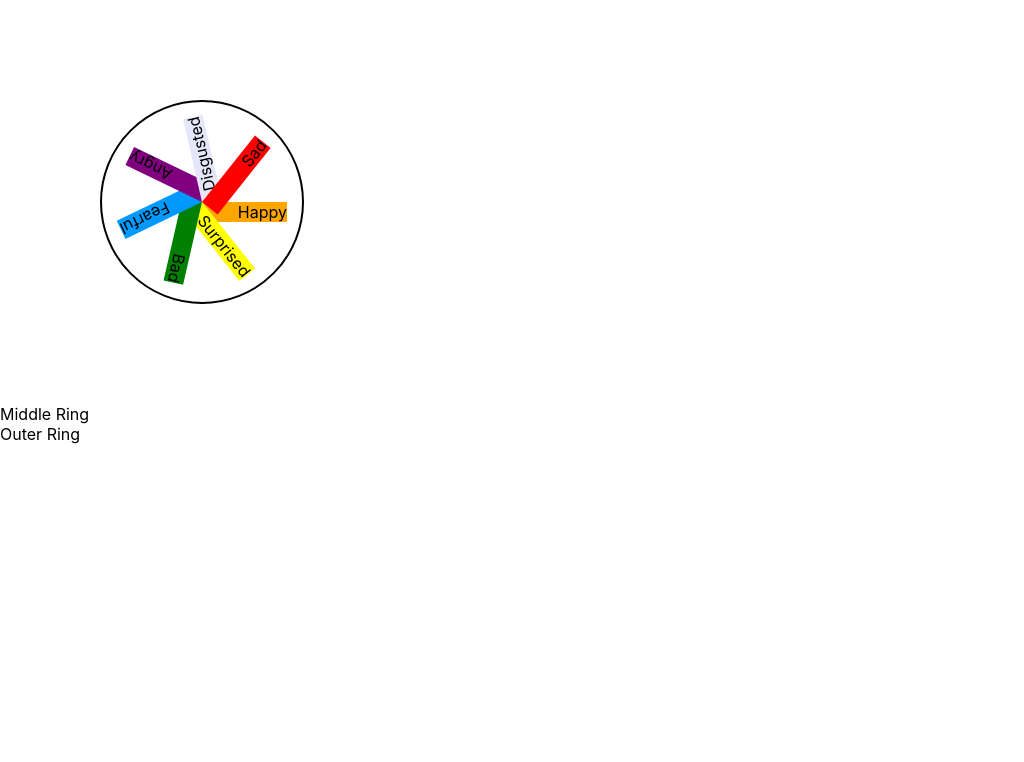
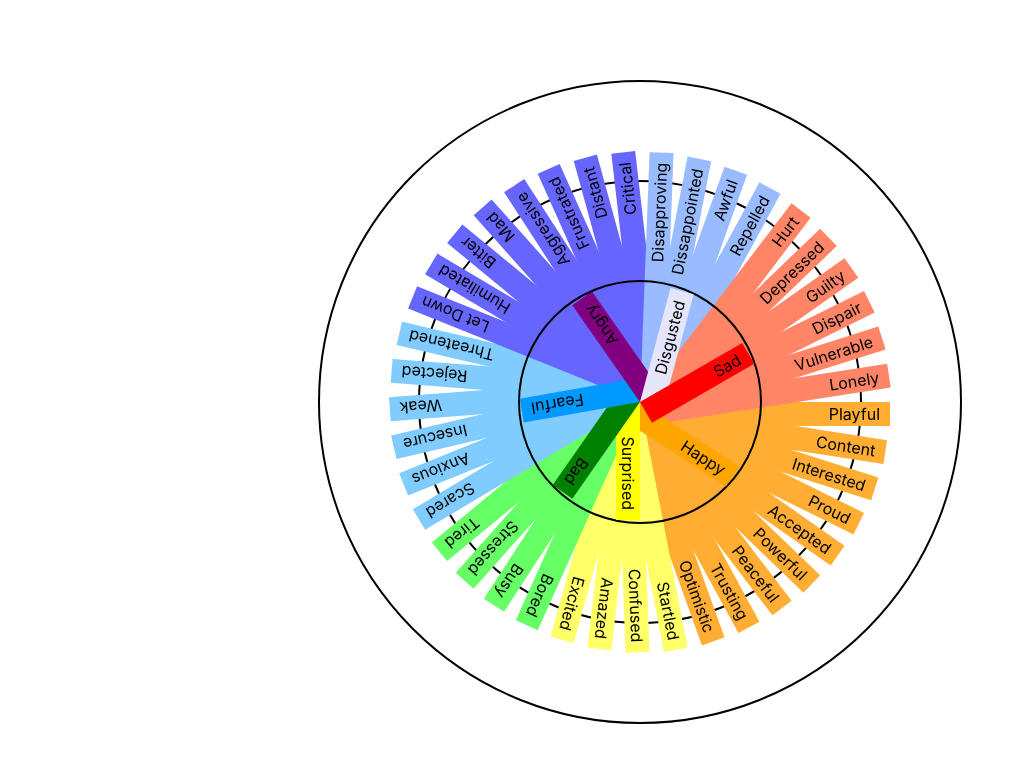
Before and after one commit to mtbocim/feeling-wheel-journal, a React (Create React App) app: page / in a window 1280 px wide. Shown: the top 762 px of the page, without its empty margins (0-1024 px from the left). Built offline with nearby package versions, Linux system fonts and the light colour scheme.

Commit message:
inner and middle rings styled

```diff
--- a/src/App.css
+++ b/src/App.css
@@ -1,38 +1,4 @@
 .App {
-  text-align: center;
+  display: flex;
+  justify-content: center;
 }
-
-.App-logo {
-  height: 40vmin;
-  pointer-events: none;
-}
-
-@media (prefers-reduced-motion: no-preference) {
-  .App-logo {
-    animation: App-logo-spin infinite 20s linear;
-  }
-}
-
-.App-header {
-  background-color: #282c34;
-  min-height: 100vh;
-  display: flex;
-  flex-direction: column;
-  align-items: center;
-  justify-content: center;
-  font-size: calc(10px + 2vmin);
-  color: white;
-}
-
-.App-link {
-  color: #61dafb;
-}
-
-@keyframes App-logo-spin {
-  from {
-    transform: rotate(0deg);
-  }
-  to {
-    transform: rotate(360deg);
-  }
-}
--- a/src/App.js
+++ b/src/App.js
@@ -2,7 +2,7 @@ import './App.css';
 import Wheel from './Wheel'
 function App() {
   return (
-   <div className="container">
+   <div className="App">
       <Wheel/>
    </div>
   );
--- a/src/Feeling.css
+++ b/src/Feeling.css
@@ -1,11 +1,24 @@
+.InnerRing .Feeling {
+  width: 13.5vh;
+  z-index: 2;
+  top: 15vh;
+  left: 15vh;
+}
+
+.MiddleRing .Feeling {
+  width: 30vh;
+  z-index: 1;
+  top: 27.5vh;
+  left: 27.5vh;
+}
+
 .Feeling {
+  padding: 2px 10px 2px 0px;
   position: absolute;
-  left: 100px;
-  top: 100px;
   transform-origin: top left;
   cursor: pointer;
   user-select: none;
-  width: 85px;
   display: flex;
   flex-direction: row-reverse;
+  font-size: 2vh;
 }
--- a/src/InnerRing.css
+++ b/src/InnerRing.css
@@ -1,11 +1,10 @@
 /* InnerRing.css */
 
-.InnerRing{
-    position: relative;
-    width: 200px;
-    height: 200px;
-    margin: 100px;
-    border: 2px solid black;
-    border-radius: 50%;
-    transform-origin: top left;
+.InnerRing {
+  position: absolute;
+  width: 30vh;
+  height: 30vh;
+  border: 2px solid black;
+  border-radius: 50%;
+  z-index: 10;
 }
--- a/src/InnerRing.jsx
+++ b/src/InnerRing.jsx
@@ -1,5 +1,7 @@
-import Feeling from './Feeling';
-import './InnerRing.css';
+import Feeling from "./Feeling";
+import "./InnerRing.css";
+
+import { useState, useRef } from "react";
 
 function InnerRing() {
   const innerWords = [
@@ -12,17 +14,73 @@ function InnerRing() {
     { feeling: "Sad", color: "red", isBold: false },
   ];
 
-  function calcRotation(i){
-    return `${360 * (i/innerWords.length)}deg`
+  const initialAngles = ['33deg', '90deg', '125deg', '170deg', '235deg', '285deg', '330deg']
+  const [isDragging, setIsDragging] = useState(false);
+  const [rotation, setRotation] = useState(0);
+  const initialRotation = useRef(0);
+  const initialMousePosition = useRef({ x: 0, y: 0 });
+
+  function handleMouseDown(e) {
+    setIsDragging(() => true);
+    initialRotation.current = rotation;
+    initialMousePosition.current = { x: e.clientX, y: e.clientY };
   }
 
-  return(
-    <div className='InnerRing'>
+  function handleMouseMove(e) {
+    /*
+    x y means clockwise
+    x -y means counter
+    -x y means
+    -x -y
+    */
+
+    if (isDragging) {
+      console.log(e.target.getBoundingClientRect());
+      const { left, top, width, height } = e.target.getBoundingClientRect();
+      const centerX = left + width / 2;
+      const centerY = top + height / 2;
+      const deltaX = e.clientX - initialMousePosition.current.x;
+      const deltaY = e.clientY - initialMousePosition.current.y;
+      const angle = Math.atan2(deltaY, deltaX);
+      const newRotation = angle * (180 / Math.PI) + initialRotation.current;
+      setRotation(() => newRotation);
+    }
+  }
+
+  function handleMouseUp() {
+    setIsDragging(() => false);
+  }
+
+  function handleMouseLeave() {
+    setIsDragging(() => false);
+  }
+
+  function calcRotation(i) {
+    return `${360 * (i / innerWords.length)}deg`;
+  }
+
+  return (
+    <div
+      className="InnerRing"
+      // onMouseDown={handleMouseDown}
+      // onMouseMove={handleMouseMove}
+      // onMouseUp={handleMouseUp}
+      // onMouseLeave={handleMouseLeave}
+      // style={{
+      //   cursor: "grab",
+      //   transform: `rotate(${rotation}deg)`,
+      //   transition: "transform 0.1s ease",
+      // }}
+    >
       {innerWords.map((feeling, index) => (
-          <Feeling key={feeling.feeling} feeling={feeling} rotation={calcRotation(index)}/>
+        <Feeling
+          key={feeling.feeling}
+          feeling={feeling}
+          rotation={initialAngles[index]}
+        />
       ))}
     </div>
-  )
+  );
 }
 
 export default InnerRing;
--- /dev/null
+++ b/src/MiddleRing.css
@@ -0,0 +1,8 @@
+.MiddleRing {
+  position: absolute;
+  width: 55vh;
+  height: 55vh;
+  border: 2px solid black;
+  border-radius: 50%;
+  z-index: 8;
+}
--- a/src/MiddleRing.jsx
+++ b/src/MiddleRing.jsx
@@ -1,7 +1,65 @@
-function MiddleRing(){
-    return(
-        <div>Middle Ring</div>
-    )
+import Feeling from "./Feeling";
+import "./MiddleRing.css";
+
+function MiddleRing() {
+  const middleWords = [
+    { feeling: "Playful", color: "#ffad33", isBold: false },
+    { feeling: "Content", color: "#ffad33", isBold: false },
+    { feeling: "Interested", color: "#ffad33", isBold: false },
+    { feeling: "Proud", color: "#ffad33", isBold: false },
+    { feeling: "Accepted", color: "#ffad33", isBold: false },
+    { feeling: "Powerful", color: "#ffad33", isBold: false },
+    { feeling: "Peaceful", color: "#ffad33", isBold: false },
+    { feeling: "Trusting", color: "#ffad33", isBold: false },
+    { feeling: "Optimistic", color: "#ffad33", isBold: false },
+    { feeling: "Startled", color: "#ffff66", isBold: false },
+    { feeling: "Confused", color: "#ffff66", isBold: false },
+    { feeling: "Amazed", color: "#ffff66", isBold: false },
+    { feeling: "Excited", color: "#ffff66", isBold: false },
+    { feeling: "Bored", color: "#66ff66", isBold: false },
+    { feeling: "Busy", color: "#66ff66", isBold: false },
+    { feeling: "Stressed", color: "#66ff66", isBold: false },
+    { feeling: "Tired", color: "#66ff66", isBold: false },
+    { feeling: "Scared", color: "#80ccff", isBold: false },
+    { feeling: "Anxious", color: "#80ccff", isBold: false },
+    { feeling: "Insecure", color: "#80ccff", isBold: false },
+    { feeling: "Weak", color: "#80ccff", isBold: false },
+    { feeling: "Rejected", color: "#80ccff", isBold: false },
+    { feeling: "Threatened", color: "#80ccff", isBold: false },
+    { feeling: "Let Down", color: "#6666ff", isBold: false },
+    { feeling: "Humiliated", color: "#6666ff", isBold: false },
+    { feeling: "Bitter", color: "#6666ff", isBold: false },
+    { feeling: "Mad", color: "#6666ff", isBold: false },
+    { feeling: "Aggressive", color: "#6666ff", isBold: false },
+    { feeling: "Frustrated", color: "#6666ff", isBold: false },
+    { feeling: "Distant", color: "#6666ff", isBold: false },
+    { feeling: "Critical", color: "#6666ff", isBold: false },
+    { feeling: "Disapproving", color: "#99bbff", isBold: false },
+    { feeling: "Dissappointed", color: "#99bbff", isBold: false },
+    { feeling: "Awful", color: "#99bbff", isBold: false },
+    { feeling: "Repelled", color: "#99bbff", isBold: false },
+    { feeling: "Hurt", color: "#ff8566", isBold: false },
+    { feeling: "Depressed", color: "#ff8566", isBold: false },
+    { feeling: "Guilty", color: "#ff8566", isBold: false },
+    { feeling: "Dispair", color: "#ff8566", isBold: false },
+    { feeling: "Vulnerable", color: "#ff8566", isBold: false },
+    { feeling: "Lonely", color: "#ff8566", isBold: false },
+  ];
+
+  function calcRotation(i) {
+    return `${360 * (i / middleWords.length)}deg`;
+  }
+  return (
+    <div className="MiddleRing">
+      {middleWords.map((feeling, index) => (
+        <Feeling
+          key={feeling.feeling}
+          feeling={feeling}
+          rotation={calcRotation(index)}
+        />
+      ))}
+    </div>
+  );
 }
 
 export default MiddleRing;
--- /dev/null
+++ b/src/Wheel.css
@@ -0,0 +1,10 @@
+.Wheel {
+  width:80vh;
+  height:80vh;
+  border: 2px solid black;
+  border-radius: 50%;
+  margin-top: 10vh;
+  display: flex;
+  justify-content: center;
+  align-items: center;
+}
--- a/src/Wheel.jsx
+++ b/src/Wheel.jsx
@@ -1,13 +1,14 @@
 import InnerRing from "./InnerRing";
 import MiddleRing from "./MiddleRing";
 import OuterRing from "./OuterRing";
+import './Wheel.css'
 
 function Wheel() {
   return (
     <div className="Wheel">
+      {/* <OuterRing /> */}
+      <MiddleRing />
       <InnerRing />
-      <MiddleRing />
-      <OuterRing />
     </div>
   );
 }
```
